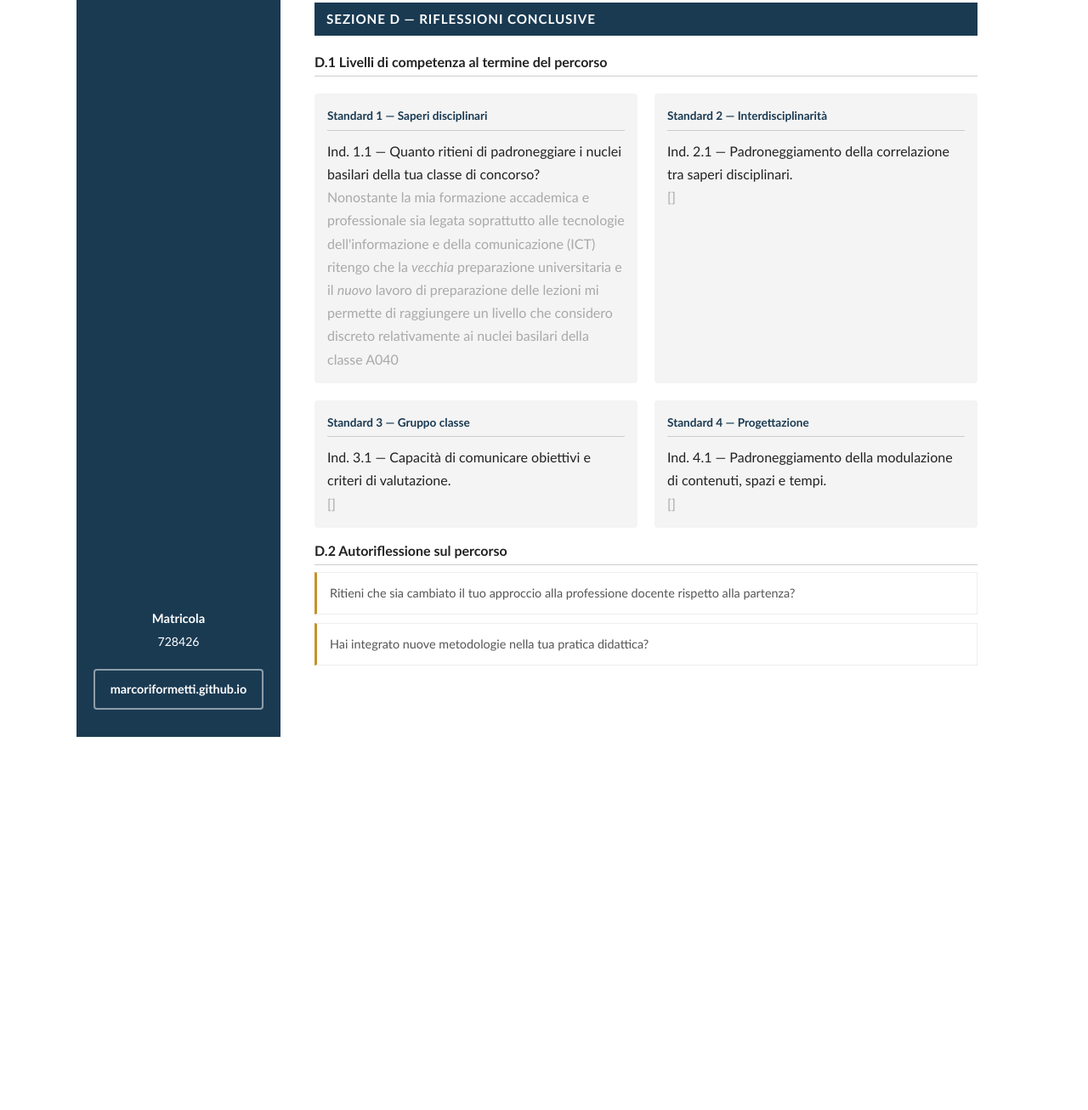
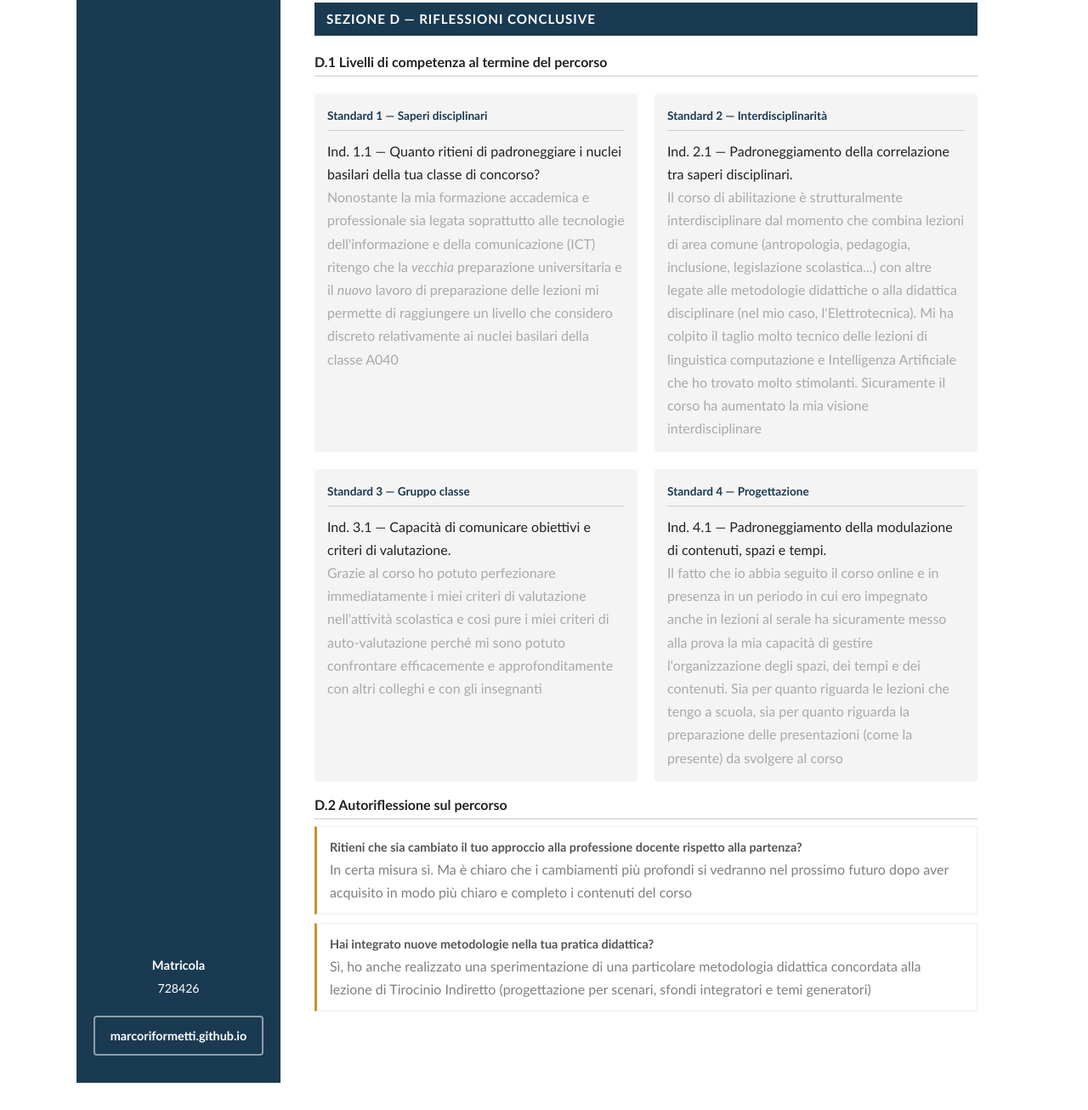
Before and after one commit to marcoriformetti/marcoriformetti.github.io, a plain HTML site: page index.html in a window 1280 px wide. Shown: the part 2347-3653 px from the top of the page at 85% size. Before the commit the page ends 3246 px from the top, so only its background shows below. Drawn offline with Linux system fonts and the light colour scheme.

Commit message:
Add files via upload

```diff
--- a/index.html
+++ b/index.html
@@ -131,9 +131,6 @@
             .standards-grid { grid-template-columns: 1fr; }
         }
     </style>
-
-    <link rel="icon" type="image/png" sizes="32x32" href="foto-profilo-32.png">
-
 </head>
 <body>
 
@@ -265,23 +262,27 @@
                 <div class="standard-item">
                     <div class="standard-title">Standard 2 — Interdisciplinarità</div>
                     <p>Ind. 2.1 — Padroneggiamento della correlazione tra saperi disciplinari.</p>
-                    <p style="color: darkgrey; font-weight: normal;">[]</p>
+                    <p style="color: darkgrey; font-weight: normal;">Il corso di abilitazione è strutturalmente interdisciplinare dal momento che combina lezioni di area comune (antropologia, pedagogia, inclusione, legislazione scolastica...) con altre legate alle metodologie didattiche o alla didattica disciplinare (nel mio caso, l'Elettrotecnica). Mi ha colpito il taglio molto tecnico delle lezioni di linguistica computazione e Intelligenza Artificiale che ho trovato molto stimolanti. Sicuramente il corso ha aumentato la mia visione interdisciplinare</p>
                 </div>
                 <div class="standard-item">
                     <div class="standard-title">Standard 3 — Gruppo classe</div>
                     <p>Ind. 3.1 — Capacità di comunicare obiettivi e criteri di valutazione.</p>
-                    <p style="color: darkgrey; font-weight: normal;">[]</p>
+                    <p style="color: darkgrey; font-weight: normal;">Grazie al corso ho potuto perfezionare immediatamente i miei criteri di valutazione nell'attività scolastica e così pure i miei criteri di auto-valutazione perché mi sono potuto confrontare efficacemente e approfonditamente con altri colleghi e con gli insegnanti</p>
                 </div>
                 <div class="standard-item">
                     <div class="standard-title">Standard 4 — Progettazione</div>
                     <p>Ind. 4.1 — Padroneggiamento della modulazione di contenuti, spazi e tempi.</p>
-                    <p style="color: darkgrey; font-weight: normal;">[]</p>
+                    <p style="color: darkgrey; font-weight: normal;">Il fatto che io abbia seguito il corso online e in presenza in un periodo in cui ero impegnato anche in lezioni al serale ha sicuramente messo alla prova la mia capacità di gestire l'organizzazione degli spazi, dei tempi e dei contenuti. Sia per quanto riguarda le lezioni che tengo a scuola, sia per quanto riguarda la preparazione delle presentazioni (come la presente) da svolgere al corso </p>
                 </div>
             </div>
 
             <h3 class="section-subtitle">D.2 Autoriflessione sul percorso</h3>
-            <div class="question-box">Ritieni che sia cambiato il tuo approccio alla professione docente rispetto alla partenza?</div>
-            <div class="question-box">Hai integrato nuove metodologie nella tua pratica didattica?</div>
+            <div class="question-box"><strong>Ritieni che sia cambiato il tuo approccio alla professione docente rispetto alla partenza?</strong>
+                <p style="color: grey;">In certa misura sì. Ma è chiaro che i cambiamenti più profondi si vedranno nel prossimo futuro dopo aver acquisito in modo più chiaro e completo i contenuti del corso</p>
+            </div>
+            <div class="question-box"><strong>Hai integrato nuove metodologie nella tua pratica didattica?</strong>
+                <p style="color: grey;">Sì, ho anche realizzato una sperimentazione di una particolare metodologia didattica concordata alla lezione di Tirocinio Indiretto (progettazione per scenari, sfondi integratori e temi generatori)</p>
+            </div>
         </section>
 
         <section id="allegati
```
